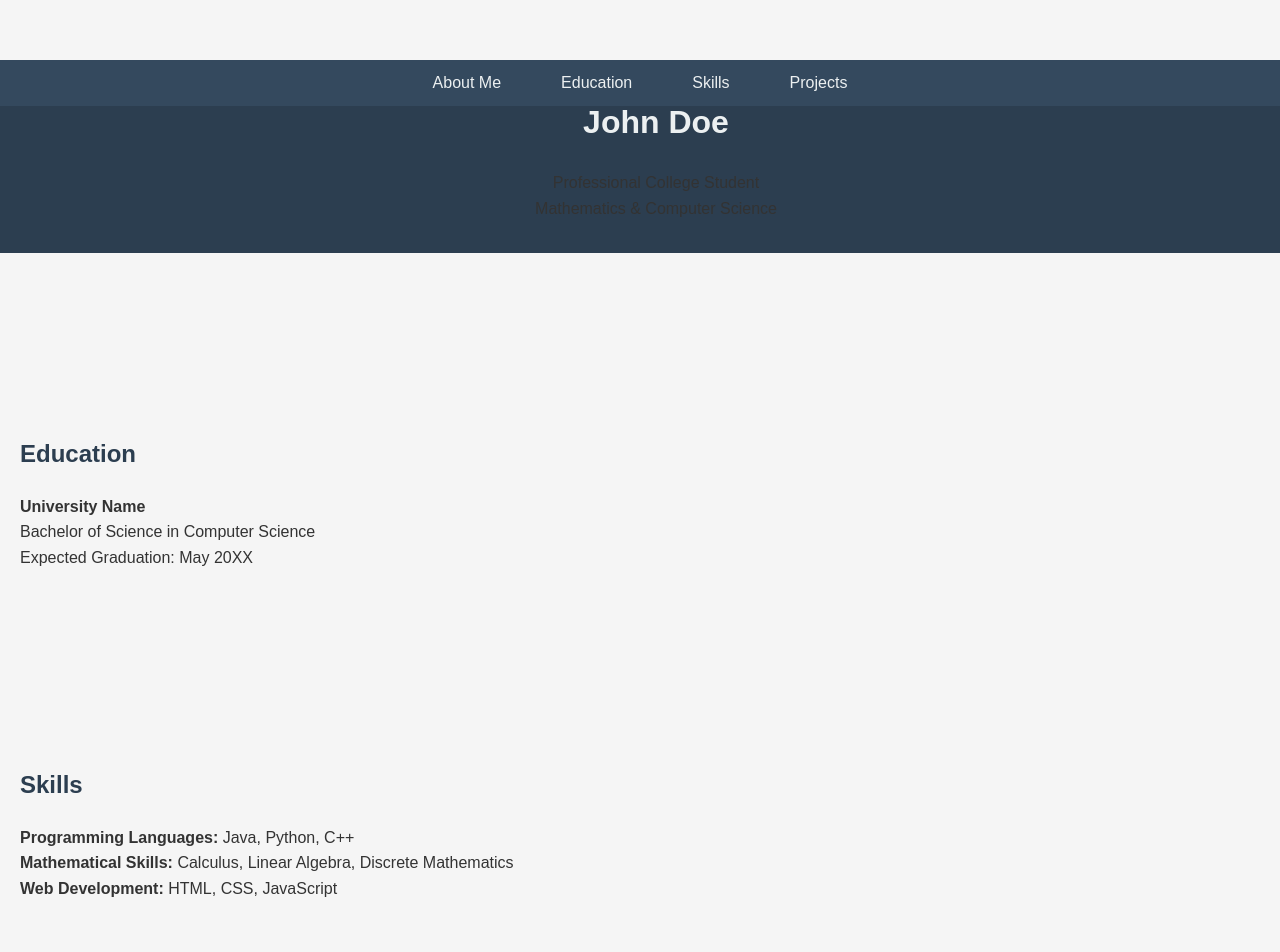
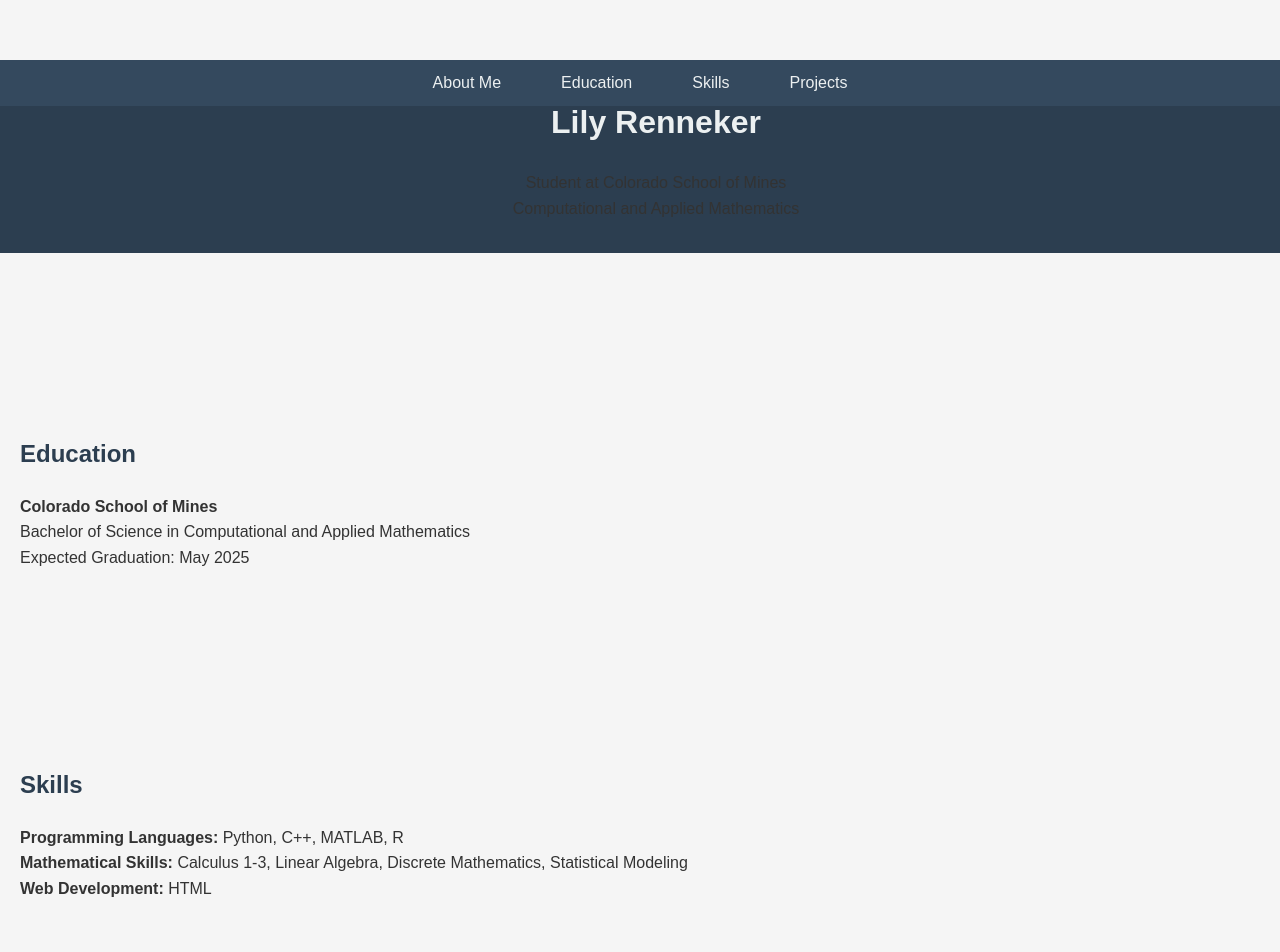
Before and after one commit to lrenneker/lrenneker.github.io, a plain HTML site: page index.html in a window 1280 px wide. Shown: the top 952 px of the page. Drawn offline with Linux system fonts and the light colour scheme.

Commit message:
Update index.html

```diff
--- a/index.html
+++ b/index.html
@@ -3,7 +3,7 @@
 <head>
     <meta charset="UTF-8">
     <meta name="viewport" content="width=device-width, initial-scale=1.0">
-    <title>Student Portfolio - Math & Computer Science</title>
+    <title>Renneker Portfolio - Computational and Applied Math </title>
     <style>
         body {
             font-family: 'Arial', sans-serif;
@@ -69,8 +69,8 @@
 <body>
 
     <header>
-        <h1>John Doe</h1>
-        <p>Professional College Student<br>Mathematics & Computer Science</p>
+        <h1>Lily Renneker</h1>
+        <p>Student at Colorado School of Mines<br>Computational and Applied Mathematics</p>
     </header>
 
     <nav>
@@ -91,18 +91,18 @@
     <section id="education">
         <h2>Education</h2>
         <p>
-            <strong>University Name</strong><br>
-            Bachelor of Science in Computer Science<br>
-            Expected Graduation: May 20XX
+            <strong>Colorado School of Mines</strong><br>
+            Bachelor of Science in Computational and Applied Mathematics<br>
+            Expected Graduation: May 2025
         </p>
     </section>
 
     <section id="skills">
         <h2>Skills</h2>
         <p>
-            <strong>Programming Languages:</strong> Java, Python, C++<br>
-            <strong>Mathematical Skills:</strong> Calculus, Linear Algebra, Discrete Mathematics<br>
-            <strong>Web Development:</strong> HTML, CSS, JavaScript
+            <strong>Programming Languages:</strong> Python, C++, MATLAB, R<br>
+            <strong>Mathematical Skills:</strong> Calculus 1-3, Linear Algebra, Discrete Mathematics, Statistical Modeling<br>
+            <strong>Web Development:</strong> HTML
         </p>
     </section>
 
@@ -119,7 +119,7 @@
     </section>
 
     <footer>
-        &copy; 2023 John Doe - Math & Computer Science Student
+        &copy; 2023 Lily Renneker
     </footer>
 
     <script>
```
